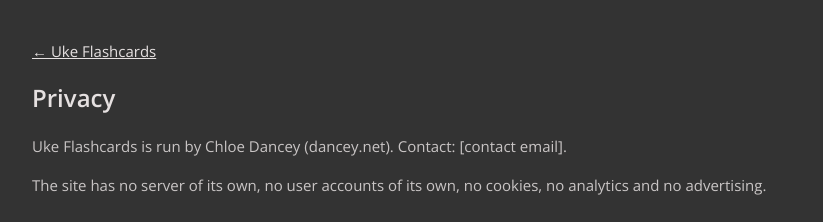
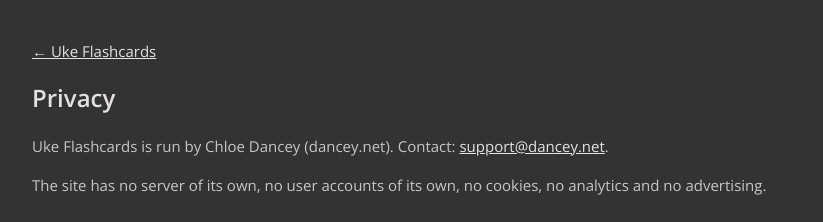
Before and after one commit to novo52/uke-flashcards, a website: page privacy.html in a window 1280 px wide. Shown: the top 222 px of the page, without its empty margins (228-1051 px from the left). Drawn offline with Linux system fonts and the light colour scheme.

Commit message:
Add GPL-3.0 licence, contact address and GitHub Pages files

```diff
--- a/package.json
+++ b/package.json
@@ -1,6 +1,7 @@
 {
   "name": "uke-flashcards",
   "private": true,
+  "license": "GPL-3.0-or-later",
   "type": "module",
   "scripts": {
     "start": "python3 -m http.server 8001 --bind 127.0.0.1",
--- a/privacy.html
+++ b/privacy.html
@@ -20,8 +20,8 @@
 <main>
 <p><a href="./">← Uke Flashcards</a></p>
 <h1>Privacy</h1>
-<!-- DRAFT: have this reviewed before publishing, and replace [contact email]. -->
-<p>Uke Flashcards is run by Chloe Dancey (dancey.net). Contact: [contact email].</p>
+<!-- DRAFT: have this reviewed before publishing. -->
+<p>Uke Flashcards is run by Chloe Dancey (dancey.net). Contact: <a href="mailto:support@dancey.net">support@dancey.net</a>.</p>
 <p>The site has no server of its own, no user accounts of its own, no cookies, no analytics and no advertising.</p>
 
 <h2>Microphone</h2>
```
Also changed, not shown: README.md, 3 other files.
